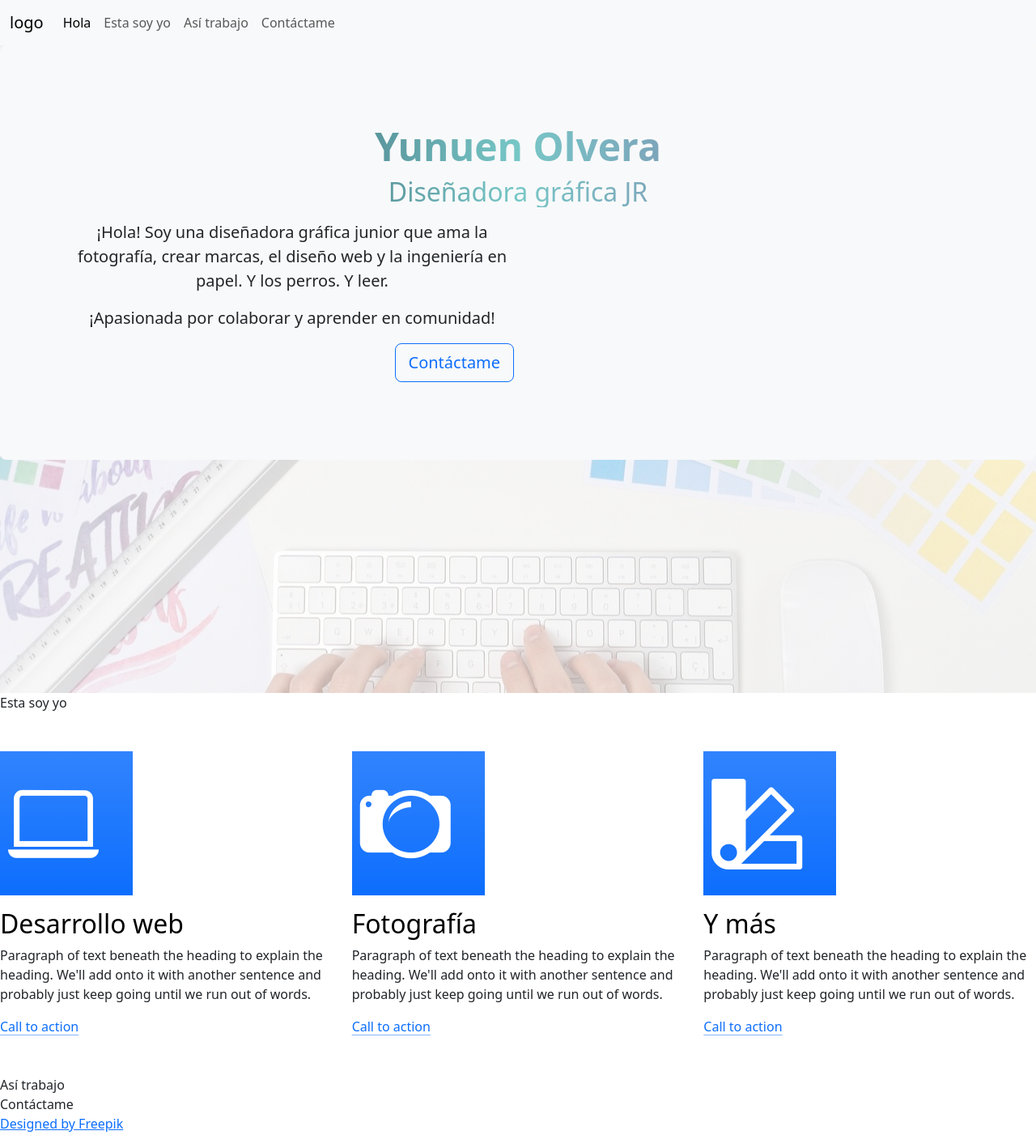
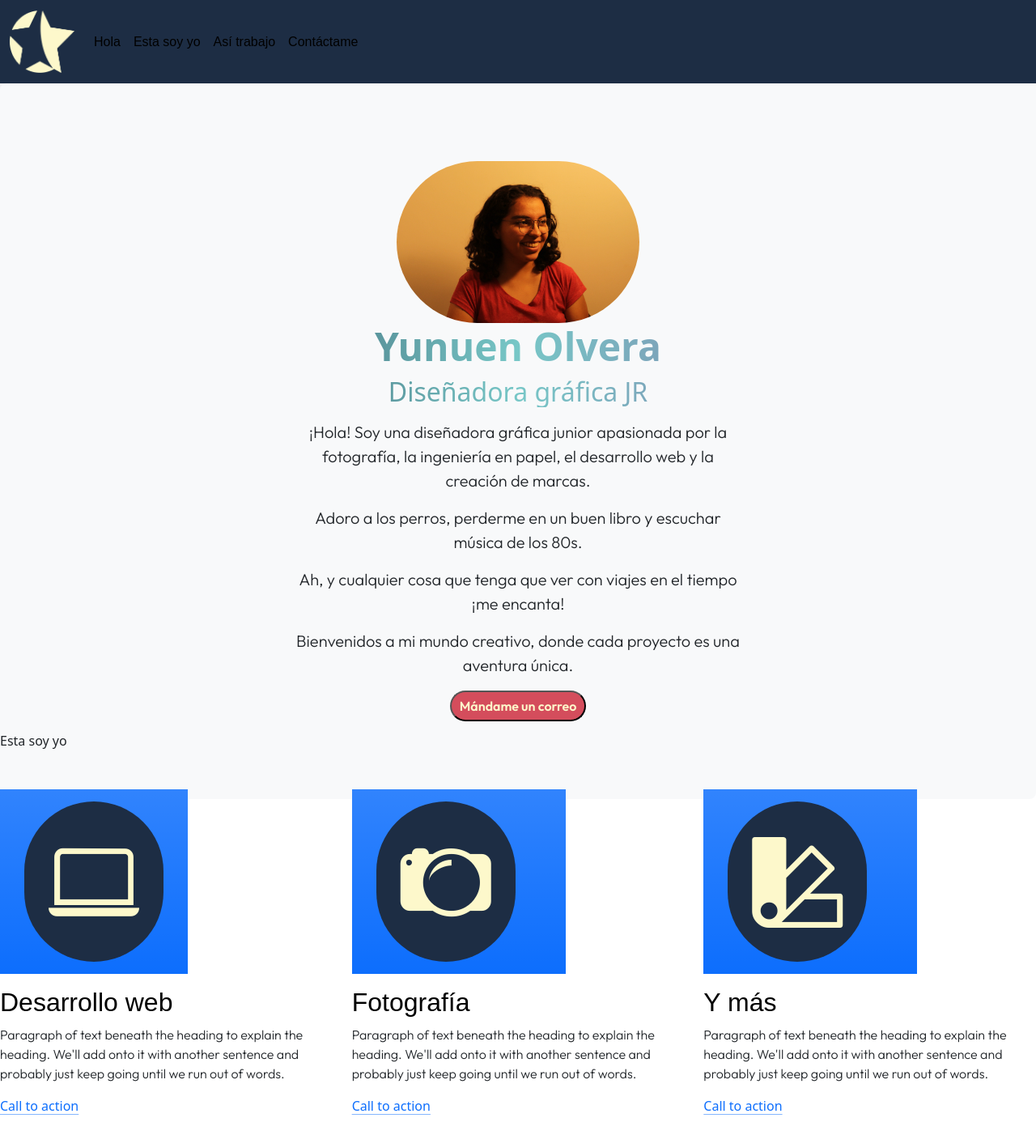
Before and after one commit to yunuen-olvera/mi-portafolio, a plain HTML site: page index.html in a window 1280 px wide. Shown: the top 1402 px of the page at 81% size. Drawn offline with nearby package versions, Linux system fonts and the light colour scheme.

Commit message:
Más cambios
Fondo, Navbar, Botón, font <p>, foto, fondo íconos

```diff
--- a/index.html
+++ b/index.html
@@ -12,15 +12,18 @@
   <title>Yunuen Olvera</title>
   <link href="https://cdn.jsdelivr.net/npm/bootstrap@5.3.3/dist/css/bootstrap.min.css" rel="stylesheet"
     integrity="sha384-QWTKZyjpPEjISv5WaRU9OFeRpok6YctnYmDr5pNlyT2bRjXh0JMhjY6hW+ALEwIH" crossorigin="anonymous">
-    <link rel="stylesheet" href="https://cdn.jsdelivr.net/npm/bootstrap-icons@1.11.3/font/bootstrap-icons.min.css">
-    <link rel="stylesheet" href="style.css">
+  <link rel="stylesheet" href="https://cdn.jsdelivr.net/npm/bootstrap-icons@1.11.3/font/bootstrap-icons.min.css">
+  <link rel="preconnect" href="https://fonts.googleapis.com">
+<link rel="preconnect" href="https://fonts.gstatic.com" crossorigin>
+<link href="https://fonts.googleapis.com/css2?family=Outfit:wght@100..900&display=swap" rel="stylesheet">
+  <link rel="stylesheet" href="style.css">
 </head>
 
 
 <body>
-  <nav class="navbar navbar-expand-lg bg-light">
+  <nav class="navbar navbar-expand-lg">
     <div class="container-fluid">
-      <a class="navbar-brand" href="#">logo</a>
+      <a class="navbar-brand" href="#"><img src="assets/sin-nombreAm.png" alt="logo" class="logo-amarillo-nombre"></a>
       <button class="navbar-toggler" type="button" data-bs-toggle="collapse" data-bs-target="#navbarNav"
         aria-controls="navbarNav" aria-expanded="false" aria-label="Toggle navigation">
         <span class="navbar-toggler-icon"></span>
@@ -31,13 +34,13 @@
             <a class="nav-link active" aria-current="page" href="#">Hola</a>
           </li>
           <li class="nav-item">
-            <a class="nav-link" href="#">Esta soy yo</a>
+            <a class="nav-link active" href="#">Esta soy yo</a>
+          </li>
+          <li class="nav-item active">
+            <a class="nav-link active" href="#">Así trabajo</a>
           </li>
           <li class="nav-item">
-            <a class="nav-link" href="#">Así trabajo</a>
-          </li>
-          <li class="nav-item">
-            <a class="nav-link" href="#">Contáctame</a>
+            <a class="nav-link active" href="#">Contáctame</a>
           </li>
         </ul>
       </div>
@@ -47,22 +50,24 @@
   <header class="vh-100">
     <div class="p-5 text-center bg-body-tertiary rounded-3">
       <div class="container py-5">
+        <img src="assets/IMG_4424.jpg" alt="io" class="io">
         <h1 class="display-5 fw-bold letra-color text-white">Yunuen Olvera</h1>
         <h2 class="text-white letra-color">Diseñadora gráfica JR</h2>
 
-        <p class="col-lg-8 lead w-50 mt-3 ">
-          ¡Hola! Soy una diseñadora gráfica junior que ama la fotografía, crear marcas, el diseño web y la ingeniería en
-          papel.
-          Y los perros. Y leer.
+        <p class="col-lg-8 lead w-50 mt-3 mx-auto outfit">
+          ¡Hola! Soy una diseñadora gráfica junior apasionada por la fotografía, la ingeniería en papel, el desarrollo web y la creación de marcas.
         </p>
-        <p class="col-lg-8 lead w-50">
-          ¡Apasionada por colaborar y aprender en comunidad!
+        <p class="col-lg-8 lead w-50 mt-3 mx-auto">Adoro a los perros, perderme en un buen libro y escuchar música de los 80s.</p>
+        <p class="col-lg-8 lead w-50 mx-auto">
+          Ah, y cualquier cosa que tenga que ver con viajes en el tiempo ¡me encanta!
+        </p>
+        <p class="col-lg-8 lead w-50 mx-auto">
+          Bienvenidos a mi mundo creativo, donde cada proyecto es una aventura única.
         </p>
         <div>
-          <button type="button" class="btn btn-outline-primary  btn-lg mx-5">Contáctame</button>
-          <a href="mailto:hola@yunuenolvera.com"
-            class="link-light link-offset-2 link-underline-opacity-25 link-underline-opacity-100-hover ">Mándame un
-            correo</a>
+          <a href="mailto:hola@yunuenolvera.com">
+            <button type="button" class="button">Mándame un correo</button>
+          </a>
         </div>
       </div>
     </div>
@@ -75,9 +80,9 @@
         <div
           class="feature-icon d-inline-flex align-items-center justify-content-center text-bg-primary bg-gradient fs-2 mb-3">
           <i class="bi bi-laptop icono-gigante"></i>
-          <svg class="bi" width="1em" height="1em">
+         <!--  <svg class="bi" width="1em" height="1em">
             <use xlink:href="#collection"></use>
-          </svg>
+          </svg> -->
         </div>
         <h3 class="fs-2 text-body-emphasis">Desarrollo web</h3>
         <p>Paragraph of text beneath the heading to explain the heading. We'll add onto it with another sentence and
@@ -115,7 +120,7 @@
             <use xlink:href="#toggles2"></use>
           </svg>
         </div>
-        <h3 class="fs-2 text-body-emphasis">Y más</h3>
+        <h3 class="fs-2 text-body-emphasis righteous-regular">Y más</h3>
         <p>Paragraph of text beneath the heading to explain the heading. We'll add onto it with another sentence and
           probably just keep going until we run out of words.</p>
         <a href="#" class="icon-link">
--- a/style.css
+++ b/style.css
@@ -6,12 +6,58 @@ header {
 }
 
 .letra-color {
-    background: linear-gradient(to right,#1d2d44, #77c7c7,#885c9f);
+    background: linear-gradient(to right, #1d2d44, #77c7c7, #885c9f);
     -webkit-text-fill-color: transparent;
     background-clip: text;
 }
 
 .icono-gigante {
     font-size: 7rem;
+    color: #fdf8cb;
+    border-radius: 100px;
+    padding: 15px 30px;
+    align-items: center;
+    background-color: #1d2d44;
+    margin: 15px 30px;
+}
+
+button {
+    background-color: #d44d5c;
+    color: #fdf8cb;
+    border-radius: 20px;
     padding: 5px 10px;
+    outline-color: #d44d5c;
+    font-family: "Outfit", sans-serif;
+    font-weight: 600;
 }
+
+.logo-amarillo-nombre {
+    width: 80px;
+}
+
+nav {
+    background-color: #1d2d44;
+    color: #fdf8cb;
+    font-family: "Titan One", sans-serif;
+    font-weight: 400;
+    font-style: normal;
+    justify-content: space-between;
+}
+
+.io{
+    width: 300px;
+    border-radius: 100px;
+}
+
+p {
+    font-family: "Outfit", sans-serif;
+    font-optical-sizing: auto;
+    font-weight: 300;
+    font-style: normal;
+}
+
+h3{
+        font-family: "Righteous", sans-serif;
+        font-weight: 400;
+        font-style: normal;
+    }
```
Also changed, not shown: assets/IMG_4424.jpg (added), assets/sin-nombreAm.png (added), assets/sin-nombreAz.png (added).
